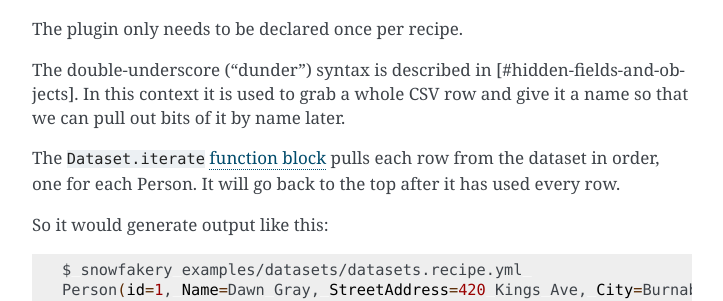
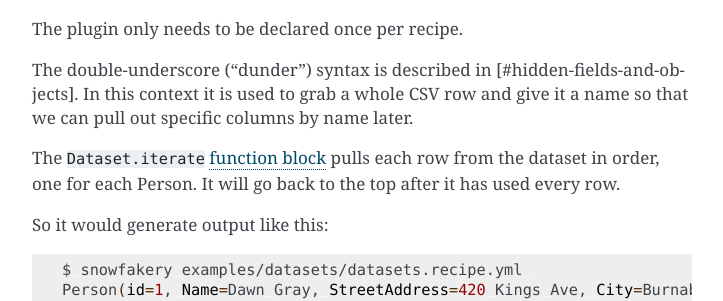
Before and after one commit to SFDO-Tooling/Snowfakery, a Sphinx documentation site: the page built from docs/index.md, in a window 1280 px wide and 900 px high, scrolled down 21796 px. Shown: the part 202-503 px from the top of the window, without its empty margins (388-1111 px from the left). Built offline with Sphinx 7.4.7, drawn with Linux system fonts in a browser that asks for light colours.

Commit message:
Update docs/index.md
Co-authored-by: David Glick <dglick@salesforce.com>

```diff
--- a/docs/index.md
+++ b/docs/index.md
@@ -1008,7 +1008,7 @@ The plugin only needs to be declared once per recipe.
 
 The double-underscore ("dunder") syntax is described in [#hidden-fields-and-objects].
 In this context it is used to grab a whole CSV row and give it a name so that we
-can pull out bits of it by name later.
+can pull out specific columns by name later.
 
 The `Dataset.iterate` [function block](#function-blocks) pulls each row from the dataset in order, one for each Person. It will go back to the top after it has used every row.
 
```
